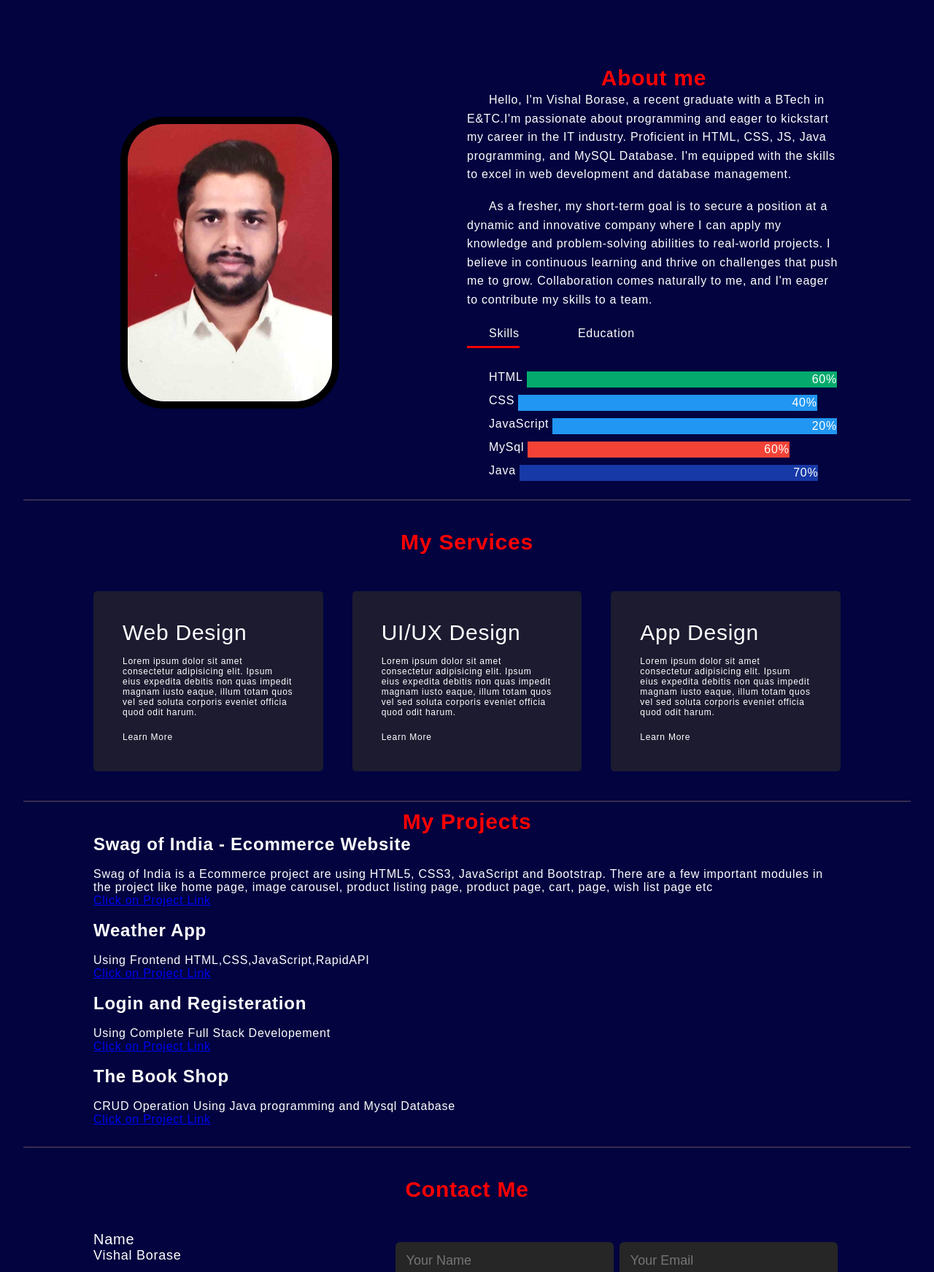
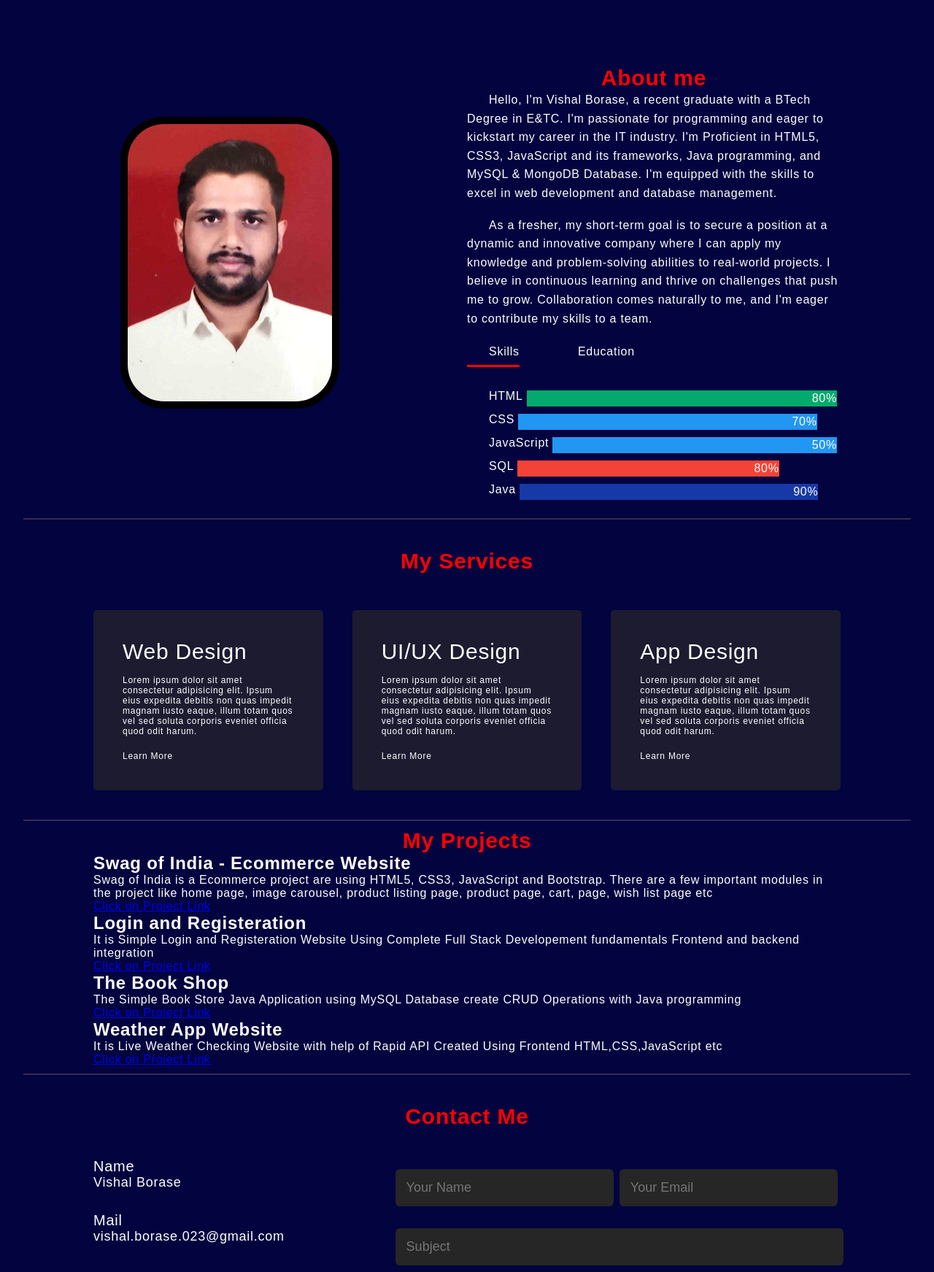
Before and after one commit to VishalBorase1/MyPortfolio, a plain HTML site: page index.html in a window 1280 px wide. Shown: the part 760-2503 px from the top of the page at 73% size. Drawn offline with nearby package versions, Linux system fonts and the light colour scheme.

Commit message:
Update index.html

```diff
--- a/index.html
+++ b/index.html
@@ -46,9 +46,9 @@
                 </div>
                 <div class="about-col-2">
                     <h1 class="sub-title">About me</h1>
-                    <p>Hello, I'm Vishal Borase, a recent graduate with a BTech in E&TC.I'm passionate
-                        about programming and eager to kickstart my career in the IT industry. Proficient in HTML,
-                        CSS, JS, Java programming, and MySQL Database. I'm equipped with the skills to excel in web
+                    <p>Hello, I'm Vishal Borase, a recent graduate with a BTech Degree in E&TC. I'm passionate
+                        for programming and eager to kickstart my career in the IT industry. I'm Proficient in HTML5,
+                        CSS3, JavaScript and its frameworks, Java programming, and MySQL & MongoDB Database. I'm equipped with the skills to excel in web
                         development and database management.
                     </p>
                     <br>
@@ -64,23 +64,23 @@
                         <ul>
                             <div class="container-skills">
                                 <p>HTML</p>
-                                <div class="skills html">60%</div>
+                                <div class="skills html">80%</div>
                             </div>
                             <div class="container-skills">
                                 <p>CSS</p>
-                                <div class="skills css">40%</div>
+                                <div class="skills css">70%</div>
                             </div>
                             <div class="container-skills">
                                 <p>JavaScript</p>
-                                <div class="skills css">20%</div>
+                                <div class="skills css">50%</div>
                             </div>
                             <div class="container-skills">
-                                <p>MySql</p>
-                                <div class="skills mysql">60%</div>
+                                <p>SQL</p>
+                                <div class="skills mysql">80%</div>
                             </div>
                             <div class="container-skills">
                                 <p>Java</p>
-                                <div class="skills corejava">70%</div>
+                                <div class="skills corejava">90%</div>
                             </div>
                         </ul>
                     </div>
@@ -94,9 +94,10 @@
 
                     <div class="tab-contents" id="Education">
                         <ul>
-                            <li><span>2019 - 2022 - Passout</span><br>BTech Electronics and Telecom</li>
-                            <li><span>2016 - 2019</span><br>Diploma in Industrial Electronics</li>
-                            <li><span>2014 - 2016</span><br>12th Science</li>
+                            <li><span>2019 - 2022 - Passout</span><br>BTech in Electronics and Telecommunications<br>8.98 CGPA</li>
+                            <li><span>2016 - 2019</span><br>Diploma in Industrial Electronics <br>73.54%</li>
+                            <li><span>2014 - 2016</span><br>12th in Science<br>61.23%</li>
+                            <li><span>2013 - 2014</span><br>SSC<br>75%</li>
                         </ul>
                     </div>
                 </div>
@@ -139,36 +140,28 @@
         <div class="container">
             <h1 class="sub-title">My Projects</h1>
             <div class="Project-list">
-                <div>
+                <div class="EcomWebsite">
                     <h2>Swag of India - Ecommerce Website</h2>
-                    <br>
                     <p> Swag of India is a Ecommerce project are using HTML5, CSS3, JavaScript and Bootstrap.
                         There are a few important modules in the project like home page, image carousel, product listing
                         page, product page, cart, page, wish list page etc </p>
                     <a href="https://swagofindia.netlify.app/">Click on Project Link</a>
                 </div>
-                <br>
                 <div>
-                    <h2>Weather App</h2>
-                    <br>
-                    <p>Using Frontend HTML,CSS,JavaScript,RapidAPI</p>
+                    <h2>Login and Registeration</h2>
+                    <p>It is Simple Login and Registeration Website Using Complete Full Stack Developement fundamentals Frontend and backend integration </p>
+                    <a href="https://github.com/VishalBorase1/Login-and-Registration">Click on Project Link</a>
+                </div>
+                <div>
+                    <h2>The Book Shop</h2>
+                    <p>The Simple Book Store Java Application using MySQL Database create CRUD Operations with Java programming</p>
+                    <a href="https://github.com/VishalBorase1/Book-Shop">Click on Project Link</a>
+                </div>
+                <div>
+                    <h2>Weather App Website</h2>
+                    <p>It is Live Weather Checking Website with help of Rapid API Created Using Frontend HTML,CSS,JavaScript etc</p>
                     <a href="https://vishalborase1.github.io/Weather-App/">Click on Project Link</a>
                 </div>
-                <br>
-                <div>
-                    <h2>Login and Registeration</h2>
-                    <br>
-                    <p>Using Complete Full Stack Developement</p>
-                    <a href="https://github.com/VishalBorase1/Login-and-Registration">Click on Project Link</a>
-                </div>
-                <br>
-                <div>
-                    <h2>The Book Shop</h2>
-                    <br>
-                    <p>CRUD Operation Using Java programming and Mysql Database</p>
-                    <a href="https://github.com/VishalBorase1/Book-Shop">Click on Project Link</a>
-                </div>
-                <br>
             </div>
         </div>
     </div>
@@ -251,4 +244,5 @@
         });
     </script>
 </body>
+
 </html>
```
